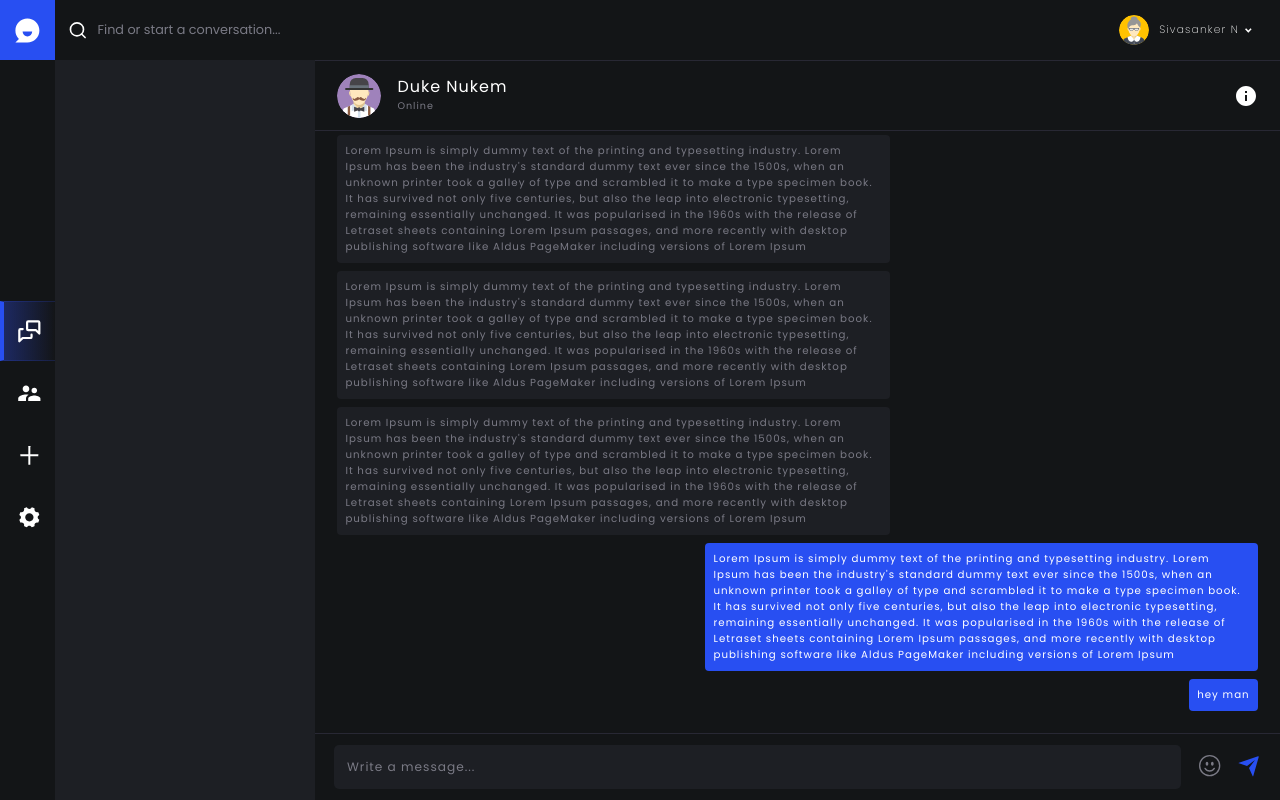
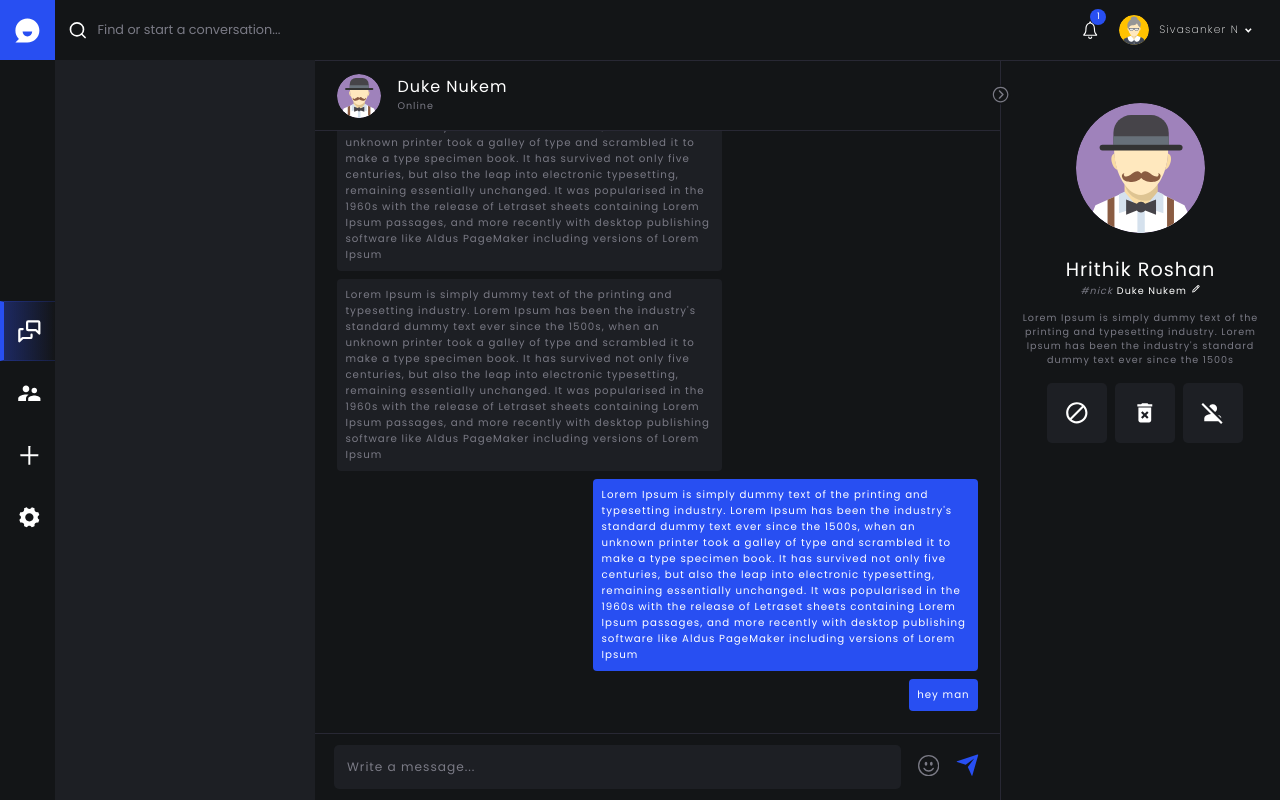
Before and after one commit to DevelopedBy-Siva/chat-with-me, a React (Create React App) app in the folder client/: page / in a window 1280 px wide. Both pictures are taken after a click on the button 1245 px from the left and 95 px from the top of the page. Built offline with nearby package versions, Linux system fonts and the light colour scheme.

Commit message:
Client Side: Implement UserInfo container

```diff
--- a/client/package.json
+++ b/client/package.json
@@ -17,6 +17,7 @@
     "react-router-dom": "^6.3.0",
     "react-scripts": "5.0.1",
     "react-toastify": "^9.0.8",
+    "react-tooltip": "^5.2.0",
     "sockjs-client": "^1.6.1",
     "styled-components": "^5.3.5",
     "web-vitals": "^2.1.4"
--- a/client/src/assets/styles/Themes.js
+++ b/client/src/assets/styles/Themes.js
@@ -20,6 +20,10 @@ const DarkTheme = {
   msgBox: {
     sender: "#284ff2",
     receiver: "#1d1f24",
+  },
+  tooltip: {
+    background: "#1d1f24",
+    text: "#7a7a85",
   },
 };
 
@@ -46,6 +50,10 @@ const LightTheme = {
     sender: "#284ff2",
     receiver: "#f5f5f5",
   },
+  tooltip: {
+    background: "#7a7a85",
+    text: "#FFFFFF",
+  },
 };
 
 export { DarkTheme, LightTheme };
--- a/client/src/components/Home/Content/ChatContainer.js
+++ b/client/src/components/Home/Content/ChatContainer.js
@@ -1,16 +1,40 @@
-import React, { useEffect, useRef } from "react";
+import React, { useEffect, useRef, useState } from "react";
 import styled from "styled-components";
-import { RiSendPlaneFill, RiInformationFill } from "react-icons/ri";
+import { RiSendPlaneFill } from "react-icons/ri";
+import { CgDetailsMore } from "react-icons/cg";
+import { IoIosArrowDropleft } from "react-icons/io";
+import { MdDeleteForever, MdPersonOff, MdBlock } from "react-icons/md";
+import { BiPencil } from "react-icons/bi";
 
 import EmojiContainer from "../../EmojiContainer";
 import ContentWrapper from "./ContentWrapper";
 import Avatar from "../../../assets/svgs/avatars/6.svg";
 import { contacts } from "../../../assets/dummy_values";
+import Tooltip from "../../Tooltip";
 
 const current_user = "siva";
 
+const friendOperations = [
+  {
+    id: "block-user",
+    icon: <MdBlock />,
+    placeholder: "Block user",
+  },
+  {
+    id: "clear-user-chat",
+    icon: <MdDeleteForever />,
+    placeholder: "Clear chat",
+  },
+  {
+    id: "unfriend-user",
+    icon: <MdPersonOff />,
+    placeholder: "Unfriend",
+  },
+];
+
 export default function ChatContainer() {
   const msgRef = useRef(null);
+  const [infoVisible, setInfoVisible] = useState(false);
 
   useEffect(() => {
     msgRef.current.focus();
@@ -43,6 +67,7 @@ export default function ChatContainer() {
   return (
     <ContentWrapper>
       <Container>
+        <SubContainer>
           <ChatBox>
             <ReceiverContainer>
               <Receiver>
@@ -52,9 +77,11 @@ export default function ChatContainer() {
                   <ReceiverStatus>Online</ReceiverStatus>
                 </ReceiverInfo>
               </Receiver>
-            <ReceiverInfoBtn>
-              <InfoIcon />
+              {!infoVisible && (
+                <ReceiverInfoBtn onClick={() => setInfoVisible(true)}>
+                  <CgDetailsMore />
                 </ReceiverInfoBtn>
+              )}
             </ReceiverContainer>
             <MessageContainer>
               <MessageWrapper>
@@ -84,10 +111,43 @@ export default function ChatContainer() {
             <MessageOprs>
               <EmojiContainer />
               <SendBtn type="submit">
-              <SendBtnIcon />
+                <RiSendPlaneFill />
               </SendBtn>
             </MessageOprs>
           </MessageInputContainer>
+        </SubContainer>
+        {infoVisible && (
+          <UserInfoContainer infoVisible={infoVisible}>
+            <UserInfoCloseBtn onClick={() => setInfoVisible(false)}>
+              <IoIosArrowDropleft />
+            </UserInfoCloseBtn>
+            <UserInfoWrapper>
+              <UserAvatar src={Avatar} />
+              <UserInfoName>Hrithik roshan</UserInfoName>
+              <NicknameContainer>
+                <NicknameTitle>#nick</NicknameTitle>
+                <Nickname>duke nukem</Nickname>
+                <ChangeNicknameBtn id="change-nickname">
+                  <BiPencil />
+                </ChangeNicknameBtn>
+                <Tooltip id="change-nickname" msg="Change nickname" />
+              </NicknameContainer>
+              <UserDescription>
+                Lorem Ipsum is simply dummy text of the printing and typesetting
+                industry. Lorem Ipsum has been the industry's standard dummy
+                text ever since the 1500s
+              </UserDescription>
+              <UserOperations>
+                {friendOperations.map((op) => (
+                  <>
+                    <UserOperationBtn id={op.id}>{op.icon}</UserOperationBtn>
+                    <Tooltip id={op.id} msg={op.placeholder} />
+                  </>
+                ))}
+              </UserOperations>
+            </UserInfoWrapper>
+          </UserInfoContainer>
+        )}
       </Container>
     </ContentWrapper>
   );
@@ -97,8 +157,165 @@ const Container = styled.section`
   flex: 1;
   min-height: 0;
   display: flex;
+  flex-direction: row;
+  background-color: ${(props) => props.theme.background.container};
+`;
+
+const SubContainer = styled.div`
+  flex: 1;
+  min-width: 0;
+  display: flex;
   flex-direction: column;
+`;
+
+const UserInfoContainer = styled.div`
+  max-width: 280px;
+  width: 30%;
+  border: 1px solid ${(props) => props.theme.background.app};
+  border-right: 0;
+  border-bottom: 0;
+  flex-shrink: 0;
+  position: relative;
+`;
+
+const UserInfoCloseBtn = styled.button`
+  position: absolute;
+  left: -10px;
+  top: 24px;
+  display: flex;
+  justify-content: center;
+  align-items: center;
   background-color: ${(props) => props.theme.background.container};
+  color: ${(props) => props.theme.text.sub};
+  border: none;
+  outline: none;
+  border-radius: 50%;
+  font-size: 60%;
+  cursor: pointer;
+  transform: rotate(180deg) scale(1);
+  z-index: 1;
+  transition: transform 0.4s ease-in-out;
+
+  :hover {
+    transform: rotate(180deg) scale(1.1);
+  }
+`;
+
+const UserInfoWrapper = styled.div`
+  position: absolute;
+  top: 0;
+  left: 0;
+  bottom: 0;
+  right: 0;
+  overflow-y: auto;
+  overflow-x: hidden;
+  padding: 0.6rem;
+  display: flex;
+  flex-direction: column;
+  align-items: center;
+
+  ::-webkit-scrollbar {
+    width: 4px;
+  }
+  ::-webkit-scrollbar-track {
+    background: none;
+  }
+  ::-webkit-scrollbar-thumb {
+    background: ${(props) => props.theme.background.app};
+    border-radius: 4px;
+  }
+`;
+
+const UserAvatar = styled.img`
+  margin-top: 2rem;
+  width: 50%;
+  background: none;
+  border-radius: 50%;
+  display: block;
+`;
+
+const UserInfoName = styled.span`
+  margin-top: 1.4rem;
+  font-size: 60%;
+  width: 100%;
+  display: block;
+  color: ${(props) => props.theme.text.main};
+  white-space: nowrap;
+  overflow: hidden;
+  text-overflow: ellipsis;
+  text-transform: capitalize;
+  text-align: center;
+`;
+
+const NicknameContainer = styled.div`
+  display: flex;
+  flex-direction: row;
+  justify-content: center;
+  align-items: center;
+  width: 100%;
+  color: ${(props) => props.theme.text.sub};
+  opacity: 1;
+`;
+
+const Nickname = styled.span`
+  display: block;
+  font-size: 30%;
+  text-transform: capitalize;
+  margin: 0 4px;
+  color: white;
+`;
+
+const NicknameTitle = styled.span`
+  display: block;
+  text-transform: lowercase;
+  font-size: 30%;
+  font-style: italic;
+`;
+
+const ChangeNicknameBtn = styled.button`
+  font-size: 30%;
+  display: block;
+  border: none;
+  outline: none;
+  background: none;
+  color: ${(props) => props.theme.text.main};
+  cursor: pointer;
+`;
+
+const UserDescription = styled.span`
+  display: block;
+  font-size: 30%;
+  color: ${(props) => props.theme.text.sub};
+  text-align: center;
+  margin-top: 0.8rem;
+`;
+
+const UserOperations = styled.div`
+  display: flex;
+  flex-direction: row;
+  margin-top: 1rem;
+`;
+
+const UserOperationBtn = styled.button`
+  display: flex;
+  justify-content: center;
+  align-items: center;
+  cursor: pointer;
+  margin-left: 8px;
+  font-size: 80%;
+  border-radius: 5px;
+  padding: 8px;
+  outline: none;
+  border: none;
+  color: ${(props) => props.theme.text.main};
+  background-color: ${(props) => props.theme.background.containerLight};
+  width: 60px;
+  height: 60px;
+  transition: all 0.4s ease-in-out;
+  :hover {
+    font-size: 72%;
+    background-color: ${(props) => props.theme.background.highlight.hex};
+  }
 `;
 
 const ChatBox = styled.div`
@@ -158,6 +375,7 @@ const ReceiverStatus = styled.span`
 `;
 
 const ReceiverInfoBtn = styled.button`
+  position: relative;
   display: block;
   outline: none;
   background: none;
@@ -167,11 +385,14 @@ const ReceiverInfoBtn = styled.button`
   align-items: center;
   border-radius: 50%;
   cursor: pointer;
-`;
+  font-size: 70%;
+  transform: scale(1);
+  color: ${(props) => props.theme.text.main};
+  transition: transform 0.4s ease-in-out;
 
-const InfoIcon = styled(RiInformationFill)`
-  color: ${(props) => props.theme.text.main};
-  font-size: 180%;
+  :hover {
+    transform: scale(1.1);
+  }
 `;
 
 const MessageContainer = styled.div`
@@ -193,14 +414,14 @@ const MessageWrapper = styled.div`
   padding: 1.4rem;
 
   ::-webkit-scrollbar {
-    width: 4px;
+    width: 6px;
   }
   ::-webkit-scrollbar-track {
     background: none;
   }
   ::-webkit-scrollbar-thumb {
     background: ${(props) => props.theme.background.app};
-    border-radius: 5px;
+    border-radius: 6px;
   }
 `;
 
@@ -295,9 +516,6 @@ const SendBtn = styled.button`
   justify-content: center;
   align-items: center;
   margin-left: 1rem;
+  color: ${(props) => props.theme.background.highlight.hex};
+  font-size: 80%;
 `;
-
-const SendBtnIcon = styled(RiSendPlaneFill)`
-  color: ${(props) => props.theme.background.highlight.hex};
-  font-size: 180%;
-`;
--- a/client/src/components/Home/Content/ContentWrapper.js
+++ b/client/src/components/Home/Content/ContentWrapper.js
@@ -1,6 +1,7 @@
 import React from "react";
 import styled from "styled-components";
 import { RiArrowDropDownLine } from "react-icons/ri";
+import { IoIosNotificationsOutline } from "react-icons/io";
 
 import Avatar from "../../../assets/svgs/avatars/3.svg";
 
@@ -8,6 +9,10 @@ export default function ContentWrapper({ children }) {
   return (
     <Container>
       <Header>
+        <NotificationBtn>
+          <NotificationCount>1</NotificationCount>
+          <IoIosNotificationsOutline />
+        </NotificationBtn>
         <UserInfo>
           <ProfileAvatar src={Avatar} />
           <UserName>sivasanker n</UserName>
@@ -64,3 +69,33 @@ const DropdownIcon = styled(RiArrowDropDownLine)`
   color: ${(props) => props.theme.text.main};
   font-size: 140%;
 `;
+
+const NotificationBtn = styled.button`
+  display: flex;
+  justify-content: center;
+  align-items: center;
+  border-radius: 50%;
+  font-size: 70%;
+  margin-right: 18px;
+  color: ${(props) => props.theme.text.main};
+  background: none;
+  outline: none;
+  border: none;
+  cursor: pointer;
+  position: relative;
+`;
+
+const NotificationCount = styled.span`
+  background: ${(props) => props.theme.background.highlight.hex};
+  color: ${(props) => props.theme.text.main};
+  width: 16px;
+  height: 16px;
+  font-size: 40%;
+  border-radius: 50%;
+  position: absolute;
+  display: flex;
+  justify-content: center;
+  align-items: center;
+  top: -10px;
+  right: -5px;
+`;
--- /dev/null
+++ b/client/src/components/Tooltip.js
@@ -0,0 +1,16 @@
+import React from "react";
+import styled from "styled-components";
+import { Tooltip as ReactTooltip } from "react-tooltip";
+
+export default function Tooltip({ id, msg, position = "bottom", rest }) {
+  return (
+    <CustomToolTip anchorId={id} content={msg} place={position} {...rest} />
+  );
+}
+
+const CustomToolTip = styled(ReactTooltip)`
+  font-size: 28%;
+  background-color: ${(props) => props.theme.tooltip.background};
+  color: ${(props) => props.theme.tooltip.text};
+  opacity: 1 !important;
+`;
--- a/client/src/pages/Home.js
+++ b/client/src/pages/Home.js
@@ -1,4 +1,5 @@
 import styled from "styled-components";
+import "react-tooltip/dist/react-tooltip.css";
 
 import Navbar from "../components/Home/NavBarContainer";
 import SideBar from "../components/Home/SideBarContainer";
```
Also changed, not shown: 1 other file (tests, documents, lock files or other folders). Lines whose indentation alone changed are shown as unchanged.
